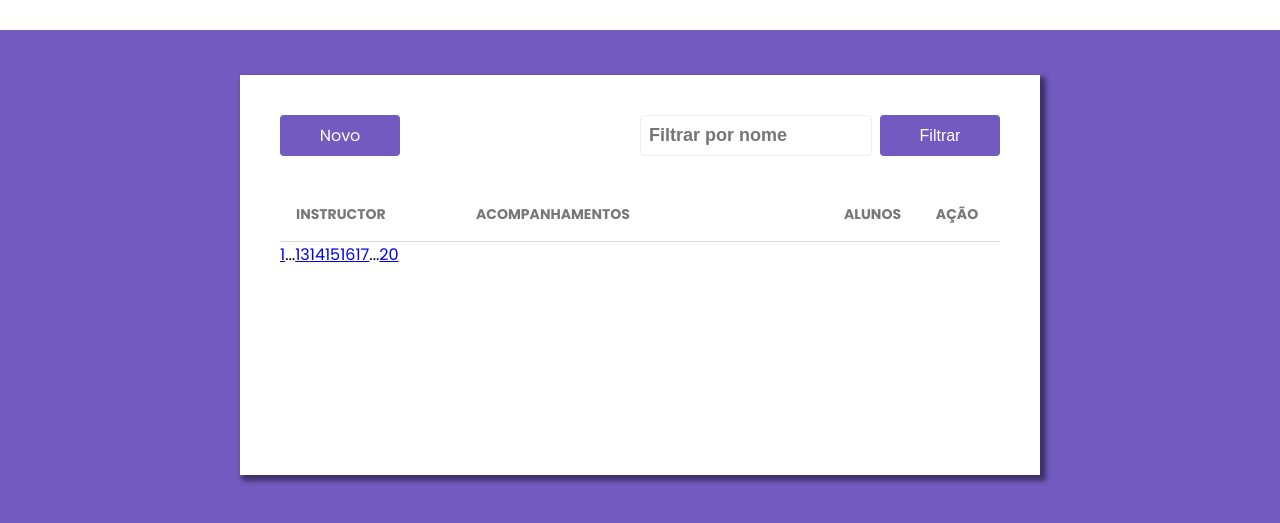
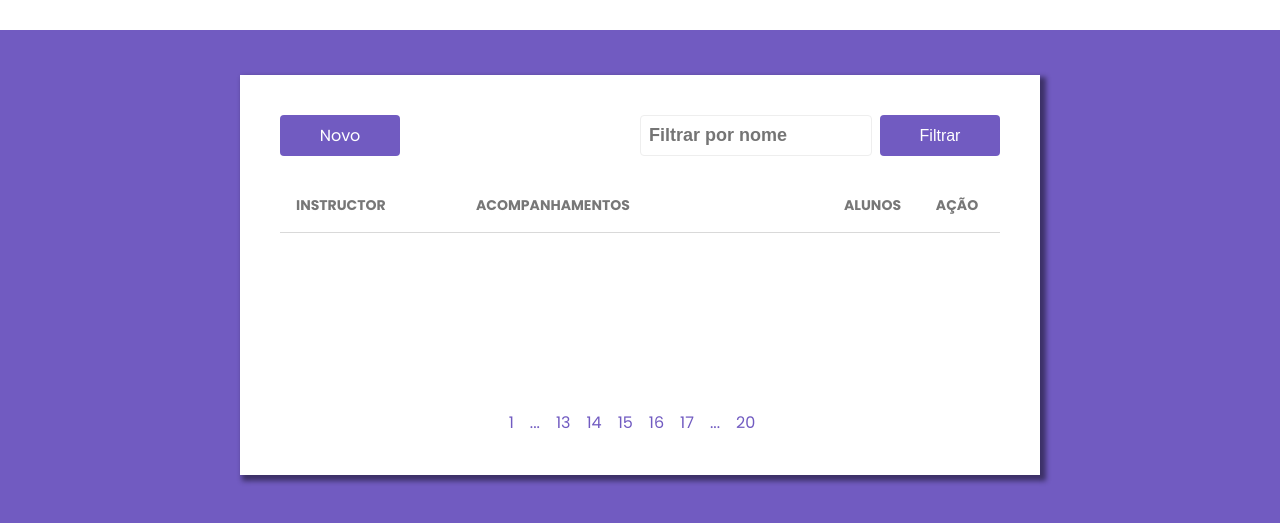
Before and after one commit to caique-dev/gym-manager, a website: page src/app/view/instructors/index.njk in a window 1280 px wide. Shown: the part 67-590 px from the top of the page. Drawn offline with nearby package versions, Linux system fonts and the light colour scheme; files that its build step writes are made by us from their sources.

Commit message:
Estilização da paginação

```diff
--- a/public/style.css
+++ b/public/style.css
@@ -365,6 +365,36 @@ header.filter form button {
     height: 41px;
 }
 
+/* PAGINATION */
+.card.table_container {
+    display: grid;
+    grid-template: 64px 1fr 26px / 1fr;
+}
+
+.table_container .filter {
+    margin: 0;
+    align-self: start;
+}
+
+.table_container .pagination {
+    margin: 0;
+    align-self: end;
+    justify-self: center;
+}
+
+.pagination a,
+.pagination span {
+    color: var(--primary-color);
+    text-decoration: none;
+    margin-right: 16px;
+    transition: .4s;
+}
+
+.pagination a:hover {
+    filter: brightness(.3);
+    border-bottom: solid 1px;
+}
+
 /* Remover notificação do Browser Sync
 body div#__bs_notify__ {
     display: none !important;
```
